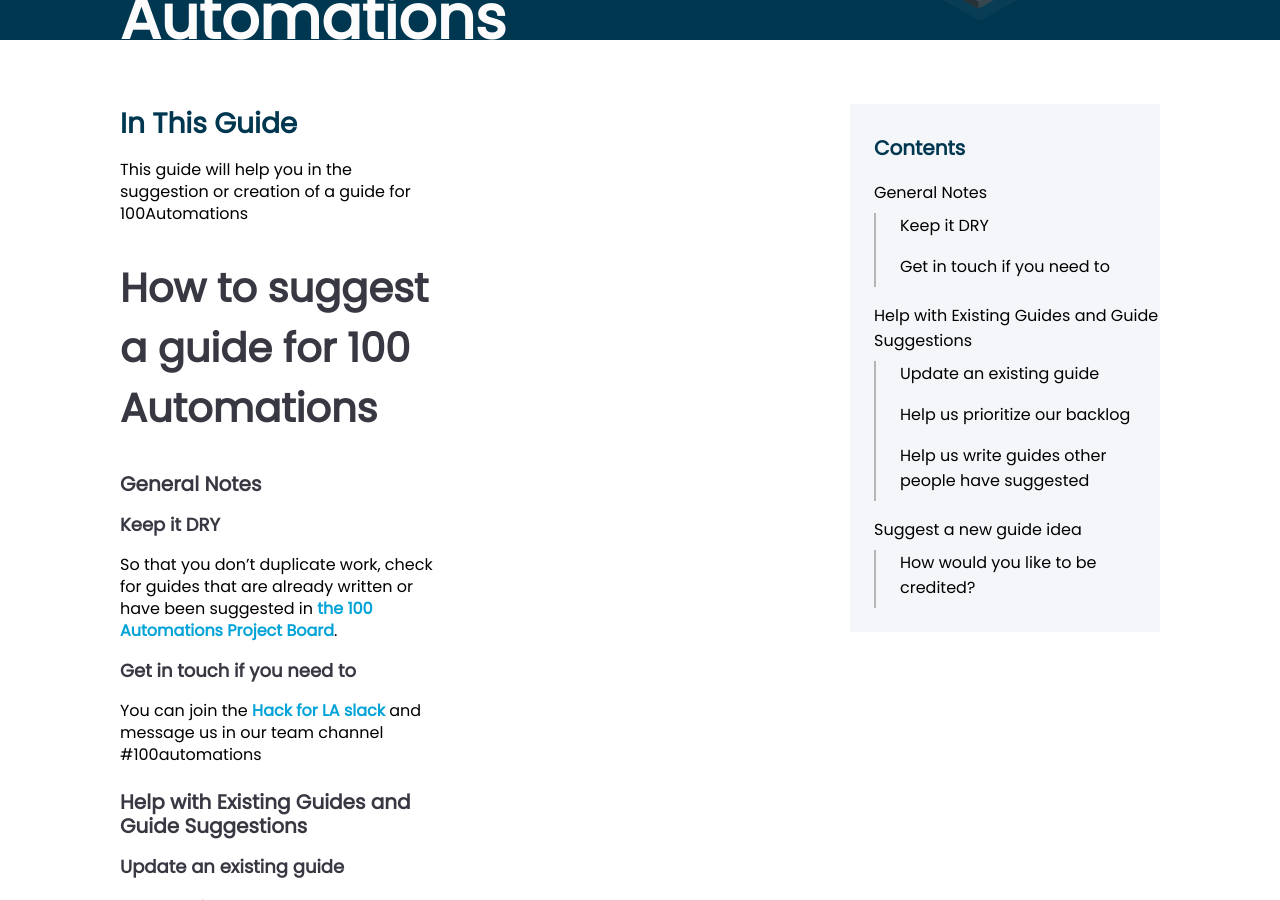
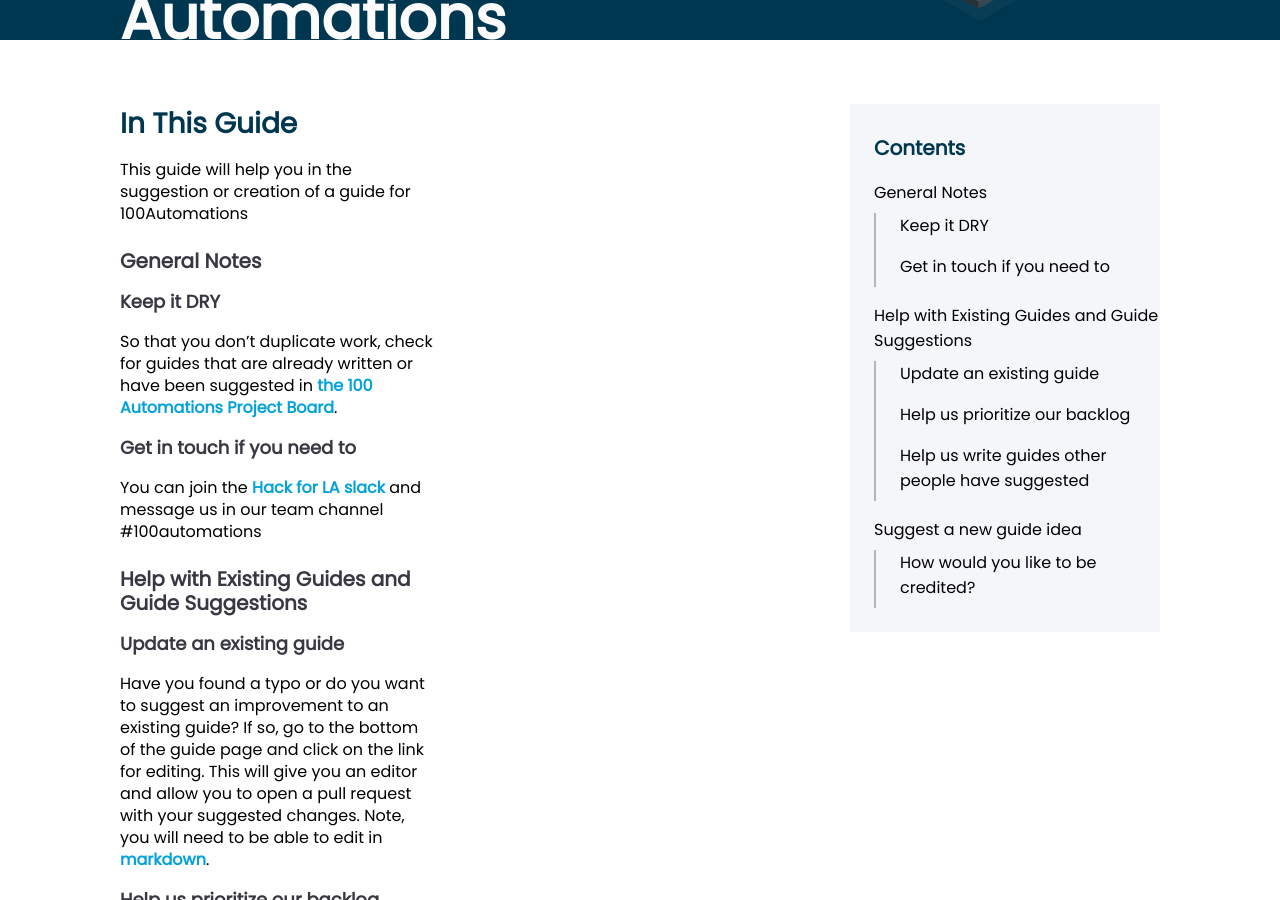
Before and after one commit to 100Automations/Website, a Jekyll site: the page built from _guides/suggest-guide-for-100Automations.md, in a window 1280 px wide and 900 px high, scrolled down 311 px. Built offline with Jekyll 4.4.1, drawn with Linux system fonts in a browser that asks for light colours.

Commit message:
removed repeated page title

```diff
--- a/_guides/suggest-guide-for-100Automations.md
+++ b/_guides/suggest-guide-for-100Automations.md
@@ -6,7 +6,6 @@ display: true
 category: 1
 ---
 
-# How to suggest a guide for 100 Automations
 
 ## General Notes
 
```
